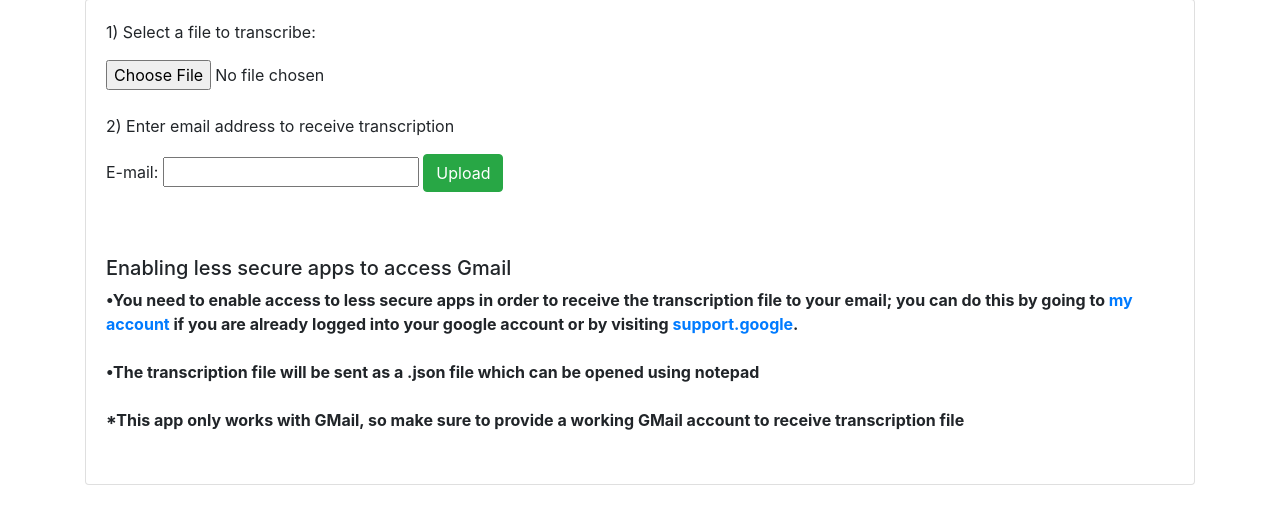
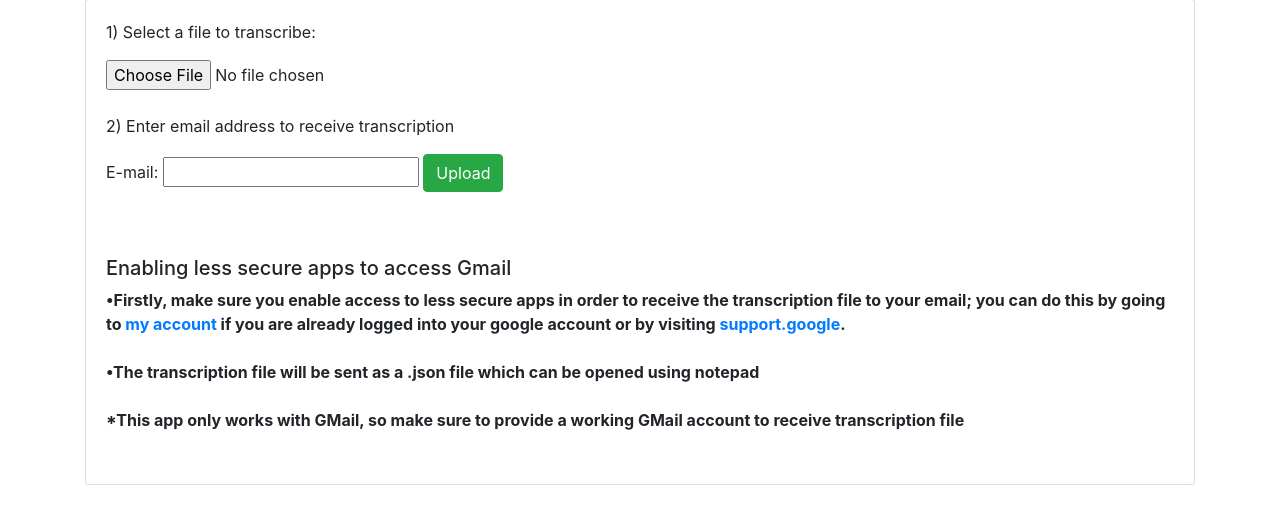
Before and after one commit to BemTG/transcriber-app, a Flask app: page / in a window 1280 px wide. Shown: the part 104-628 px from the top of the page. Run offline with Flask 2, Linux system fonts and the light colour scheme; some libraries are stand-ins or nearby versions.

Commit message:
Update file_upload_to_s3.html

```diff
--- a/templates/file_upload_to_s3.html
+++ b/templates/file_upload_to_s3.html
@@ -68,7 +68,7 @@
       </h5>
       <label>
 
-        <b> •You need to enable access to less secure apps in order to receive the transcription file to your email; you can do this by going to <a href="https://myaccount.google.com/lesssecureapps">my account</a> if you are already logged into your google account or by visiting <a href="">support.google</a>.</b><br><br>
+        <b> •Firstly, make sure you enable access to less secure apps in order to receive the transcription file to your email; you can do this by going to <a href="https://myaccount.google.com/lesssecureapps">my account</a> if you are already logged into your google account or by visiting <a href="">support.google</a>.</b><br><br>
         <b>•The transcription file will be sent as a .json file which can be opened using notepad
          </b><br><br>
         <!-- •Alternatively you can follow the instructions:<br>
```
